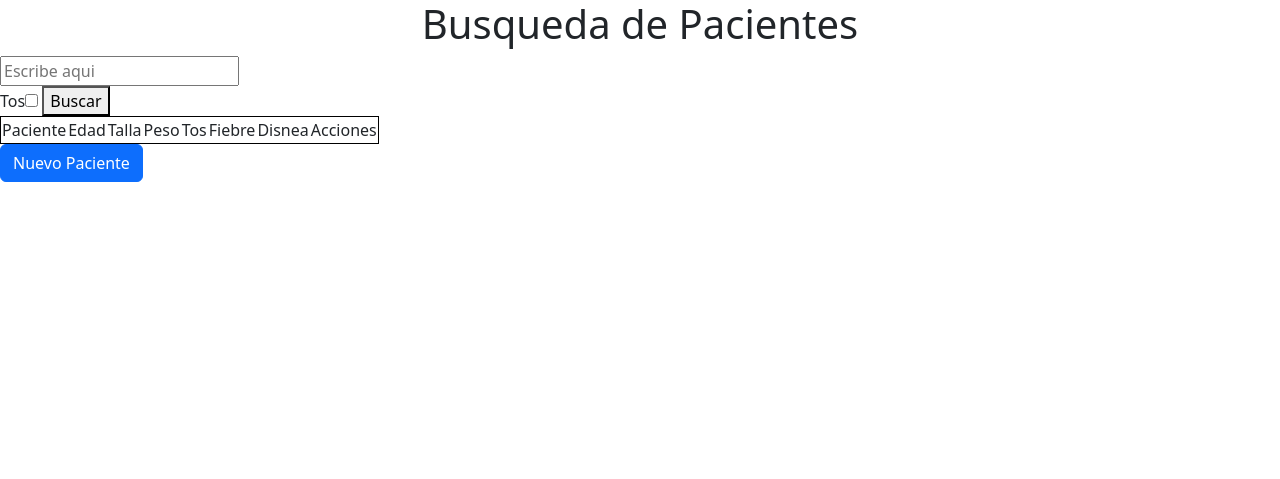
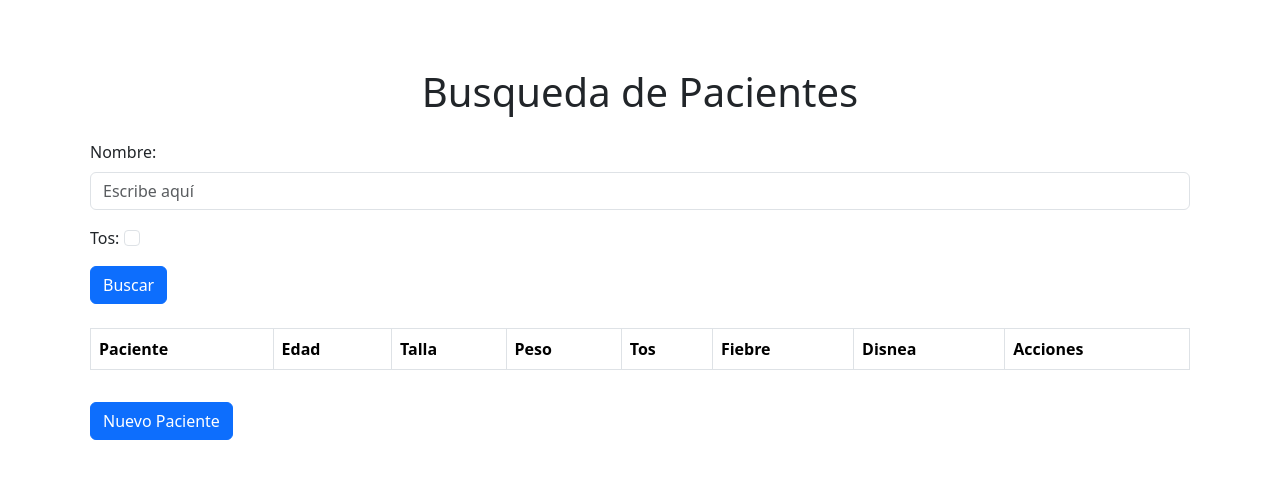
Before and after one commit to juanitoeldesastre/juanito-senati, a PHP site: page /php-examples/25-busqueda-pacientes.php in a window 1280 px wide. Shown: the top 479 px of the page. Run offline with PHP 8.4, Linux system fonts and the light colour scheme; lists and menus that the app fills with data are empty.

Commit message:
sigma mewing

```diff
--- a/php-examples/25-busqueda-pacientes.php
+++ b/php-examples/25-busqueda-pacientes.php
@@ -5,51 +5,67 @@
     <meta name="viewport" content="width=device-width, initial-scale=1.0">
     <title>Busqueda de Pacientes</title>
     <link href="https://cdn.jsdelivr.net/npm/bootstrap@5.3.3/dist/css/bootstrap.min.css" rel="stylesheet" integrity="sha384-QWTKZyjpPEjISv5WaRU9OFeRpok6YctnYmDr5pNlyT2bRjXh0JMhjY6hW+ALEwIH" crossorigin="anonymous">
+    <style>
+        /* Estilo personalizado */
+        .custom-padding {
+            padding: 20px;
+        }
+    </style>
 </head>
 <body>
-    <center><h1>Busqueda de Pacientes</h1></center>
-    <!-- <form action="22.1-consulta-pdo.php" method="POST"> -->
-    <input type="text" placeholder="Escribe aqui" name="nombre" id="nombre" /><br>
-    <label id="tos" name="tos">Tos</label><input type="checkbox" for="tos">
-    <button type="button" onclick="buscarPacientes();">Buscar</button>
-    <table style="border: 1px solid black;" id="tabla">
+    <div class="container custom-padding">
+        <h1 class="text-center mt-5 mb-4">Busqueda de Pacientes</h1>
+        <div class="mb-3">
+            <label for="nombre" class="form-label">Nombre:</label>
+            <input type="text" class="form-control" id="nombre" placeholder="Escribe aquí">
+        </div>
+        <div class="mb-3">
+            <label for="tos" class="form-check-label">Tos:</label>
+            <input type="checkbox" class="form-check-input" id="tos">
+        </div>
+        <button type="button" class="btn btn-primary" onclick="buscarPacientes();">Buscar</button>
+        <table class="table table-bordered mt-4">
+            <thead>
                 <tr>
-            <td>Paciente</td>
-            <td>Edad</td>
-            <td>Talla</td>
-            <td>Peso</td>
-            <td>Tos</td>
-            <td>Fiebre</td>
-            <td>Disnea</td>
-            <td>Acciones</td>
+                    <th>Paciente</th>
+                    <th>Edad</th>
+                    <th>Talla</th>
+                    <th>Peso</th>
+                    <th>Tos</th>
+                    <th>Fiebre</th>
+                    <th>Disnea</th>
+                    <th>Acciones</th>
                 </tr>
+            </thead>
+            <tbody id="tablaPacientes"></tbody>
         </table>
-    <!-- </form> -->
-    <script type="text/javascript"
-    src="https://code.jquery.com/jquery-3.7.1.min.js"></script>
-    <script src="https://cdn.jsdelivr.net/npm/bootstrap@5.3.3/dist/js/bootstrap.bundle.min.js" integrity="sha384-YvpcrYf0tY3lHB60NNkmXc5s9fDVZLESaAA55NDzOxhy9GkcIdslK1eN7N6jIeHz" crossorigin="anonymous"></script>
-    <script src="25.1-ajax.js"></script>
 
-    <button type="button" class="btn btn-primary" data-bs-toggle="modal" data-bs-target="#exampleModal">
+        <!-- Modal para nuevo paciente -->
+        <button type="button" class="btn btn-primary mt-3" data-bs-toggle="modal" data-bs-target="#exampleModal">
             Nuevo Paciente
         </button>
-    <div class="modal fade" id="exampleModal" tabindex="-1" aria-labelledby="exampleModalLabel"
-    aria-hidden="true">
+        <div class="modal fade" id="exampleModal" tabindex="-1" aria-labelledby="exampleModalLabel" aria-hidden="true">
             <div class="modal-dialog">
                 <div class="modal-content">
                     <div class="modal-header">
-                    <h5 class="modal-title" id="exampleModalLabel">Formulario</h5>
-                    <button type="button" class="btn-close" data-bs-dismiss="modal"
-                    aria-label="Close"></button>
+                        <h5 class="modal-title" id="exampleModalLabel">Nuevo Paciente</h5>
+                        <button type="button" class="btn-close" data-bs-dismiss="modal" aria-label="Close"></button>
                     </div>
                     <div class="modal-body">
-                    <label for="name" class="form-label">Nombre:</label>
-                    <input type="text" class="form-control" id="nombre2" name="nombre2"/>
-                    <button type="button" class="btn-accept" onclick="actualizar();">Guardar</button>&nbsp;
-                    <button type="button" class="btn-warning" onclick="cancelar();">Cancelar</button>
+                        <label for="nombre2" class="form-label">Nombre:</label>
+                        <input type="text" class="form-control" id="nombre2">
+                    </div>
+                    <div class="modal-footer">
+                        <button type="button" class="btn btn-success" onclick="guardarNuevoPaciente();">Guardar</button>
+                        <button type="button" class="btn btn-secondary" data-bs-dismiss="modal">Cancelar</button>
                     </div>
                 </div>
             </div>
         </div>
+    </div>
+
+    <script src="https://code.jquery.com/jquery-3.7.1.min.js"></script>
+    <script src="https://cdn.jsdelivr.net/npm/bootstrap@5.3.3/dist/js/bootstrap.bundle.min.js" integrity="sha384-YvpcrYf0tY3lHB60NNkmXc5s9fDVZLESaAA55NDzOxhy9GkcIdslK1eN7N6jIeHz" crossorigin="anonymous"></script>
+    <script src="25.1-ajax.js"></script>
 </body>
 </html>
--- a/php-examples/25.1-ajax.js
+++ b/php-examples/25.1-ajax.js
@@ -1,68 +1,85 @@
+// Función para buscar pacientes en la base de datos
 function buscarPacientes() {
     const $nombre = $("#nombre").val();
-    //alert("Buscando..."+nombre);
-    let datos ={
-        nombre : $nombre
+    let datos = {
+        nombre: $nombre
     };
+
+    // Realiza la petición AJAX para buscar pacientes
     $.ajax({
-        url :"26-ajax-pdo.php",
-        type : "post",
-        data : datos,
-        success : function(result) {
-            debugger;
+        url: "26-ajax-pdo.php",
+        type: "post",
+        data: datos,
+        success: function(result) {
             console.log(result);
-            const pacientes=$.parseJSON(result);
-            pacientes.forEach(item => {
-                agregarFilas("#tabla",item);
-            });
-
+            const pacientes = $.parseJSON(result);
+            // Limpia la tabla antes de agregar nuevas filas
+            $("#tabla tbody").empty();
+            if (pacientes.length > 0) {
+                pacientes.forEach(item => {
+                    agregarFilas("#tabla", item);
+                });
+            } else {
+                alert("No se encontraron pacientes");
+            }
+        },
+        error: function(err) {
+            console.error("Error en la petición AJAX: ", err);
         }
-    })
-
+    });
 
     return;
 }
 
-
-function agregarFilas(id,paciente) {
-    const html=
-    "<tr>"+
-    "<td>"+paciente.nombres+"</td>"+
-    "<td>"+paciente.edad+"</td>"+
-    "<td>"+paciente.talla_m+"</td>"+
-    "<td>"+paciente.peso_kg+"</td>"+
-    "<td>"+paciente.sintoma_tos+"</td>"+
-    "<td>"+paciente.sintoma_fiebre+"</td>"+
-    "<td>"+paciente.sintoma_disnea+"</td>"+
-    "<td><button type='button' onclick=editar('"+paciente.nombres+"','"+paciente.edad+"');>Editar</button></td>"+
-    "</tr>";
-    $(id+" tr:last").after(html);
+// Función para agregar filas a la tabla con los datos de los pacientes
+function agregarFilas(id, paciente) {
+    const html = `
+    <tr>
+        <td>${paciente.nombres}</td>
+        <td>${paciente.edad}</td>
+        <td>${paciente.talla_m}</td>
+        <td>${paciente.peso_kg}</td>
+        <td>${paciente.sintoma_tos}</td>
+        <td>${paciente.sintoma_fiebre}</td>
+        <td>${paciente.sintoma_disnea}</td>
+        <td><button type="button" class="btn btn-warning" onclick="editar('${paciente.nombres}', '${paciente.edad}');">Editar</button></td>
+    </tr>`;
+    $(id + " tbody").append(html);
 }
 
-function editar(nombres,edad) {
+// Función para mostrar el modal de edición con los datos del paciente
+function editar(nombres, edad) {
     $('#exampleModal').modal('show');
     $("#nombre2").val(nombres);
 }
 
+// Función para actualizar los datos del paciente
 function actualizar() {
     const $nombre = $("#nombre2").val();
 
-    let datos ={
-        nombre : $nombre
+    let datos = {
+        nombre: $nombre
     };
+
+    // Realiza la petición AJAX para actualizar los datos del paciente
     $.ajax({
-        url :"26.1-update-ajax-pdo.php",
-        type : "post",
-        data : datos,
-        success : function(result) {
-            alert("Se guardo los datos correctamente de "+result);
+        url: "26.1-update-ajax-pdo.php",
+        type: "post",
+        data: datos,
+        success: function(result) {
+            alert("Se guardaron los datos correctamente de " + result);
+            $('#exampleModal').modal('hide');
+            buscarPacientes(); // Actualiza la lista de pacientes después de la edición
+        },
+        error: function(err) {
+            console.error("Error en la petición AJAX: ", err);
         }
-    })
-
+    });
 
     return;
 }
 
+// Función para ocultar el modal de edición
 function cancelar() {
     $('#exampleModal').modal('hide');
 }
```
Also changed, not shown: php-examples/26-ajax-pdo.php (+25 -14 lines), php-examples/26.1-update-ajax-pdo.php (+27 -2 lines). Lines whose indentation alone changed are shown as unchanged.
